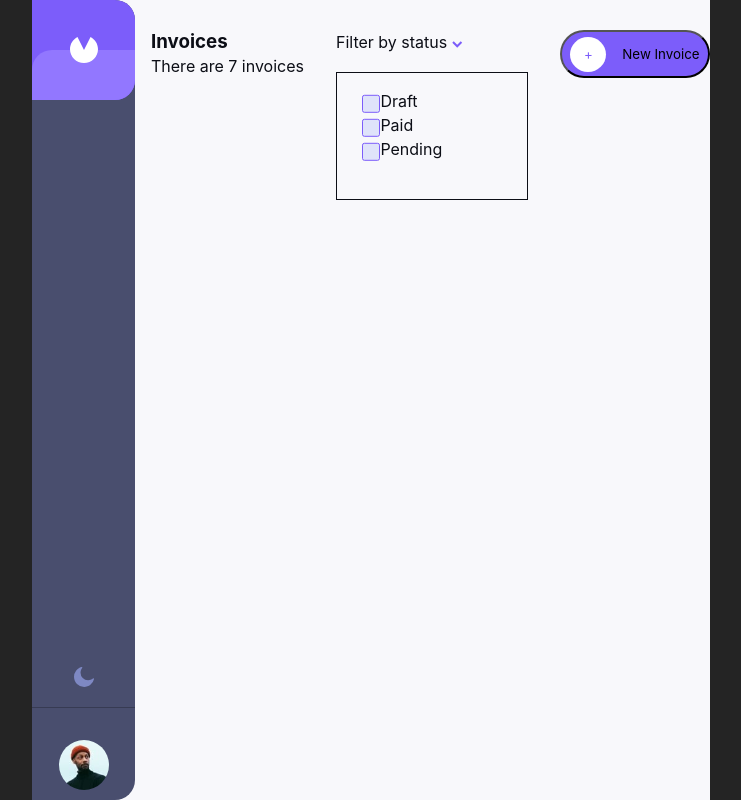
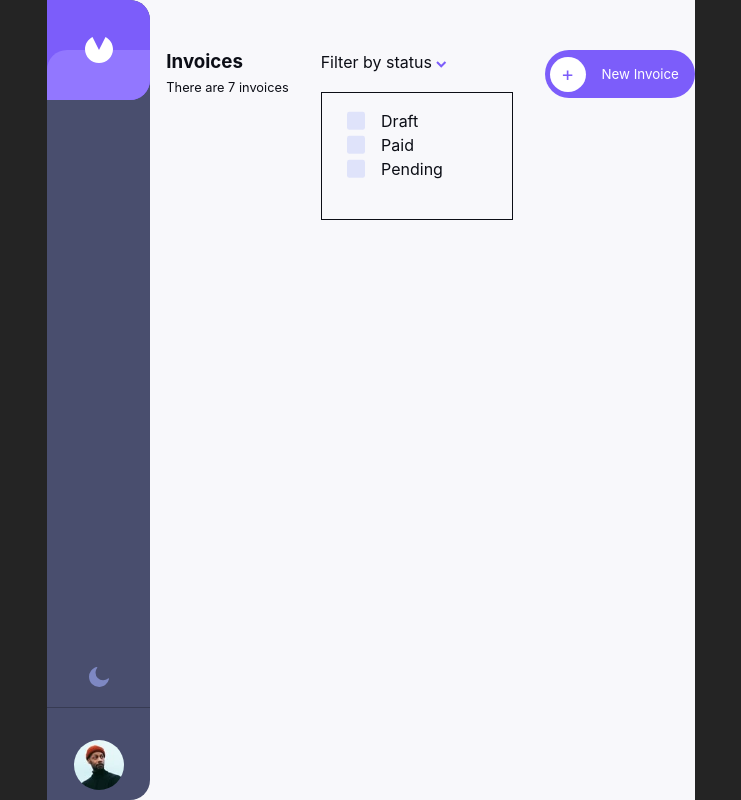
Before and after one commit to dickosmad/invoice-app, a React (Vite) app: page / in a window 1280 px wide. Shown: the whole page, without its empty margins (269-1010 px from the left). Built offline with nearby package versions, Linux system fonts and the light colour scheme.

Commit message:
invoice button

```diff
--- a/src/components/Header/Header.css
+++ b/src/components/Header/Header.css
@@ -1,8 +1,12 @@
 header{
         display: flex;
-        margin-top: 30px;
+        margin-top: 50px;
         gap: 2rem;
         color:var(--text-black-color);
+}
+span.invoices{
+  font-size: .8em;
+  color:var(----text-gray-color);
 }
 .filters{
     border: 1px solid;
@@ -14,7 +18,6 @@ header{
     top: 8px;
   }
 
-}
 .checkbox-container{
     display: flex;
     gap:1rem;
@@ -27,10 +30,13 @@ header{
         color: currentColor;
         width: 1.15em;
         height: 1.15em;
-        border: 0.1em solid var(--invoice-btn-color);
         border-radius: 0.15em;
         transform: translateY(-0.075em);
 
+}
+.checkbox-container input[type='checkbox']:hover{
+  cursor: pointer;
+  border: 0.1em solid var(--invoice-btn-color);
 }
 input[type="checkbox"]::before {
     background: var(--invoice-btn-color);
@@ -56,14 +62,17 @@ input[type="checkbox"]::before {
     position: relative;
     top:-4px
   }
+  .checkbox-container label:hover{
+    cursor: pointer;
+  }
   header button {
+    color: white;
     max-height: 48px;
     min-width: 150px;
     background: var(--invoice-btn-color);
     border-radius: 30px;
     display: flex;
     gap: 1rem;
-    display: flex;
     justify-content: center;
     align-items: center;
   }
@@ -73,9 +82,10 @@ input[type="checkbox"]::before {
     border-radius: 100%;
     height: 35px;
     width: 36px;
-    display: flex;
     color: var(--invoice-btn-color);
+    font-size: 1.5em;
     display: flex;
     align-items: center;
     justify-content: center;
+    margin-left: -11px;
   }
--- a/src/index.css
+++ b/src/index.css
@@ -39,6 +39,8 @@ h1 {
 
 button {
   font-family: inherit;
+  border:none;
+  outline: none;
 
 }
 button:hover {
```
Also changed, not shown: package.json (line endings or trailing spaces), 1 other file (tests, documents, lock files or other folders).
